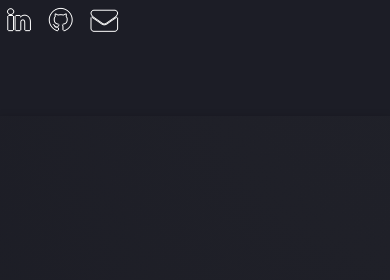
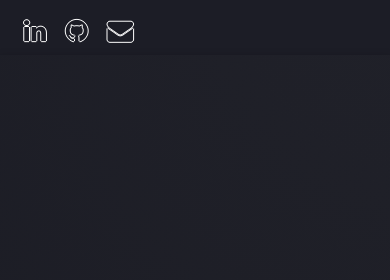
Before and after one commit to dskuang/dskuang.github.io, a plain HTML site: page index.html in a window 390 px wide. Shown: the top 280 px of the page. Drawn offline with Linux system fonts and the light colour scheme.

Commit message:
fixed top icons

```diff
--- a/assets/css/main.css
+++ b/assets/css/main.css
@@ -3470,6 +3470,9 @@
 /* XLarge */
 
 	@media screen and (max-width: 1680px) {
+		#topmenu{
+			display: none;
+		}
 
 		/* Basic */
 
@@ -3482,6 +3485,9 @@
 /* Large */
 
 	@media screen and (max-width: 1280px) {
+		#topmenu{
+			display: none;
+		}
 
 		/* Basic */
 
@@ -3533,6 +3539,9 @@
 /* Medium */
 
 	@media screen and (max-width: 980px) {
+		#topmenu{
+			display: none;
+		}
 
 		/* Basic */
 
@@ -3619,6 +3628,9 @@
 	}
 
 	@media screen and (max-width: 736px) {
+		#topmenu {
+			display: block;
+		}
 
 		/* Basic */
 
--- a/index.html
+++ b/index.html
@@ -2,11 +2,7 @@
 
 <html>
 	<head>
-      <ul class="icons">
-        <li><a href="http://www.linkedin.com/in/dskuang/" class="icon alt fa-linkedin"><span class="label">LinkedIn</span></a></li>
-        <li><a href="http://www.github.com/dskuang" class="icon alt fa-github"><span class="label">GitHub</span></a></li>
-        <li><a href="#" class="icon alt fa-envelope"><span class="label">Email</span></a></li>
-      </ul>
+
 		<title>Dominic Kuang</title>
 		<meta charset="utf-8" />
 		<meta name="viewport" content="width=device-width, initial-scale=1" />
@@ -17,9 +13,24 @@
 	</head>
 	<body class="landing">
 		<div id="page-wrapper">
+    <div id="topmenu">
+      <ul class="icons" style="  margin-bottom: 4px; margin-top: -33px; padding-left: 1em;">
+        <li><a href="http://www.linkedin.com/in/dskuang/" class="icon alt fa-linkedin"><span class="label">LinkedIn</span></a></li>
+        <li><a href="http://www.github.com/dskuang" class="icon alt fa-github"><span class="label">GitHub</span></a></li>
+        <li><a href="#" class="icon alt fa-envelope"><span class="label">Email</span></a></li>
+      </ul>
+    </div>
 
 			<!-- Header -->
 				<header id="header">
+          <ul class="icons" style="position:absolute; top: 0; right: 0;">
+            <li><a href="http://www.linkedin.com/in/dskuang/" class="icon alt fa-linkedin"><span class="label">LinkedIn</span></a></li>
+            <li><a href="http://www.github.com/dskuang" class="icon alt fa-github"><span class="label">GitHub</span></a></li>
+            <li><a href="#" class="icon alt fa-envelope"><span class="label">Email</span></a></li>
+          </ul>
+
+
+
 
 					<!-- <nav id="nav">
 						<ul>
```
Also changed, not shown: assets/js/main.js (+7 -7 lines).
